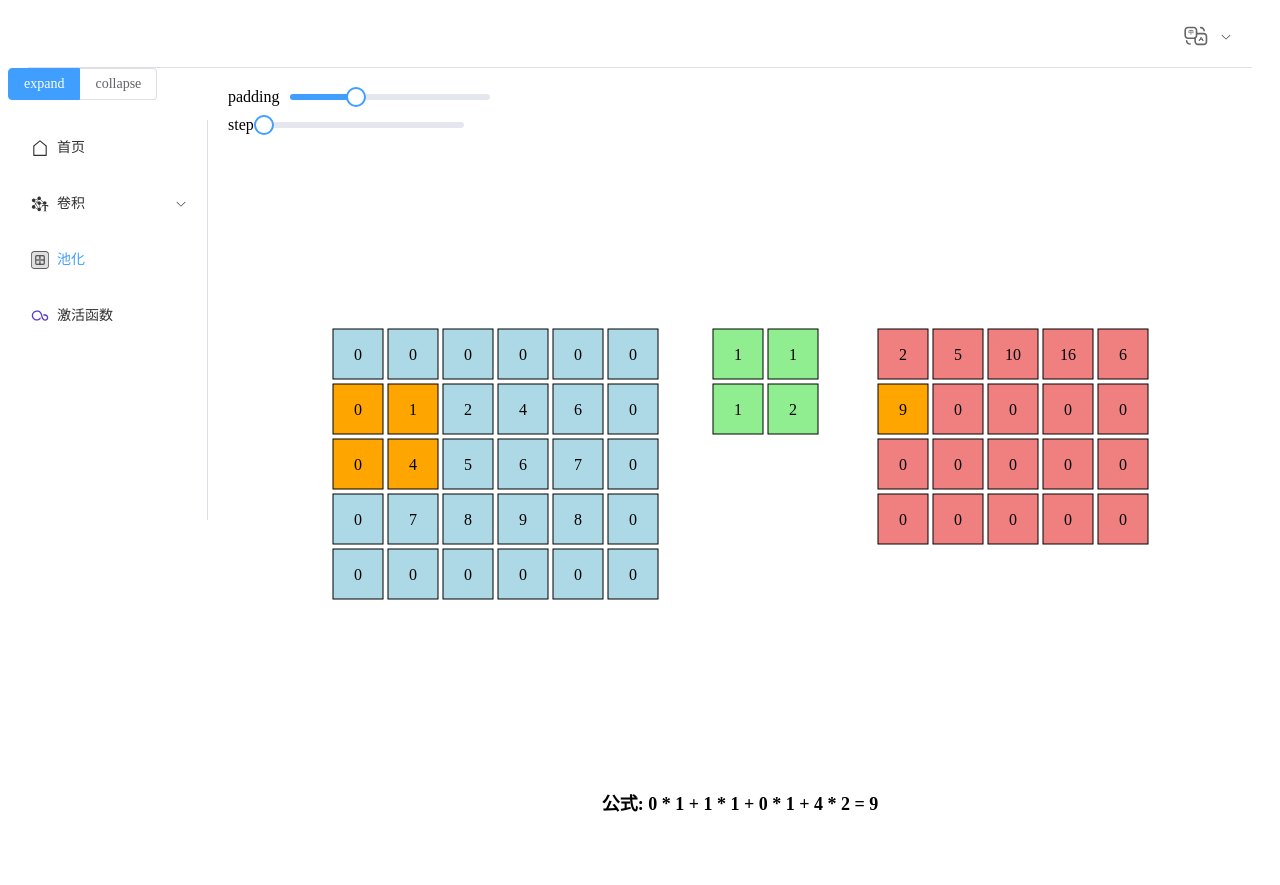
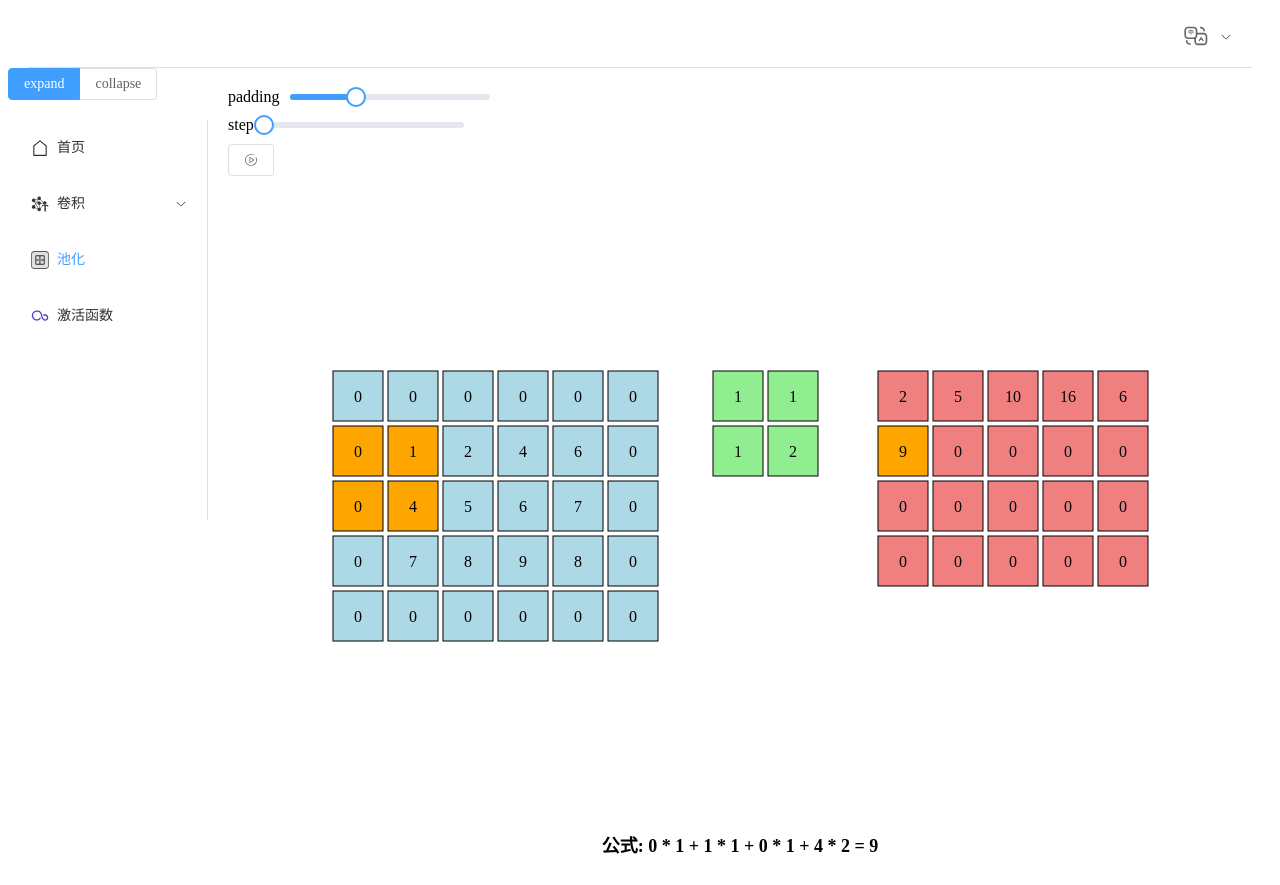
Before and after one commit to lsewcx/DeepViz, a Vue app: page /conv/conv2d in a window 1280 px wide. Before the commit the page ends 843 px from the top, so only its background shows below. Built offline with nearby package versions, Linux system fonts and the light colour scheme.

Commit message:
添加播放按钮

```diff
--- a/src/views/conv.vue
+++ b/src/views/conv.vue
@@ -7,12 +7,22 @@
         <span class="demonstration">step</span>
         <el-slider v-model="step" :min="1" :max="3" @input="updateConvolution" class="small-slider" />
     </div>
+    <el-button @click="startAnimation">
+            <el-icon>
+                <svg t="1726291468217" class="icon" viewBox="0 0 1024 1024" version="1.1"
+                    xmlns="http://www.w3.org/2000/svg" p-id="1478" width="200" height="200">
+                    <path
+                        d="M675.328 117.717333A425.429333 425.429333 0 0 0 512 85.333333C276.352 85.333333 85.333333 276.352 85.333333 512s191.018667 426.666667 426.666667 426.666667 426.666667-191.018667 426.666667-426.666667c0-56.746667-11.093333-112-32.384-163.328a21.333333 21.333333 0 0 0-39.402667 16.341333A382.762667 382.762667 0 0 1 896 512c0 212.074667-171.925333 384-384 384S128 724.074667 128 512 299.925333 128 512 128c51.114667 0 100.8 9.984 146.986667 29.12a21.333333 21.333333 0 0 0 16.341333-39.402667zM456.704 305.92C432.704 289.152 405.333333 303.082667 405.333333 331.797333v360.533334c0 28.586667 27.541333 42.538667 51.370667 25.856l252.352-176.768c21.76-15.253333 21.632-43.541333 0-58.709334l-252.373333-176.768z m-8.597333 366.72V351.466667l229.269333 160.597333-229.269333 160.597333z"
+                        fill="#3D3D3D" p-id="1479"></path>
+                </svg>
+            </el-icon>
+        </el-button>
     <div ref="convContainer" class="conv-container"></div>
     <div ref="formulaContainer" class="formula-container"></div>
 </template>
 
 <script lang="ts" setup>
-import { onMounted, ref, watch } from 'vue';
+import { onMounted, ref } from 'vue';
 import * as d3 from 'd3';
 
 const convContainer = ref(null);
@@ -191,7 +201,9 @@ const updateConvolution = () => {
 
     animateConvolution();
 };
-
+const startAnimation = () => {
+    updateConvolution();
+};
 onMounted(() => {
     updateConvolution();
 });
```
